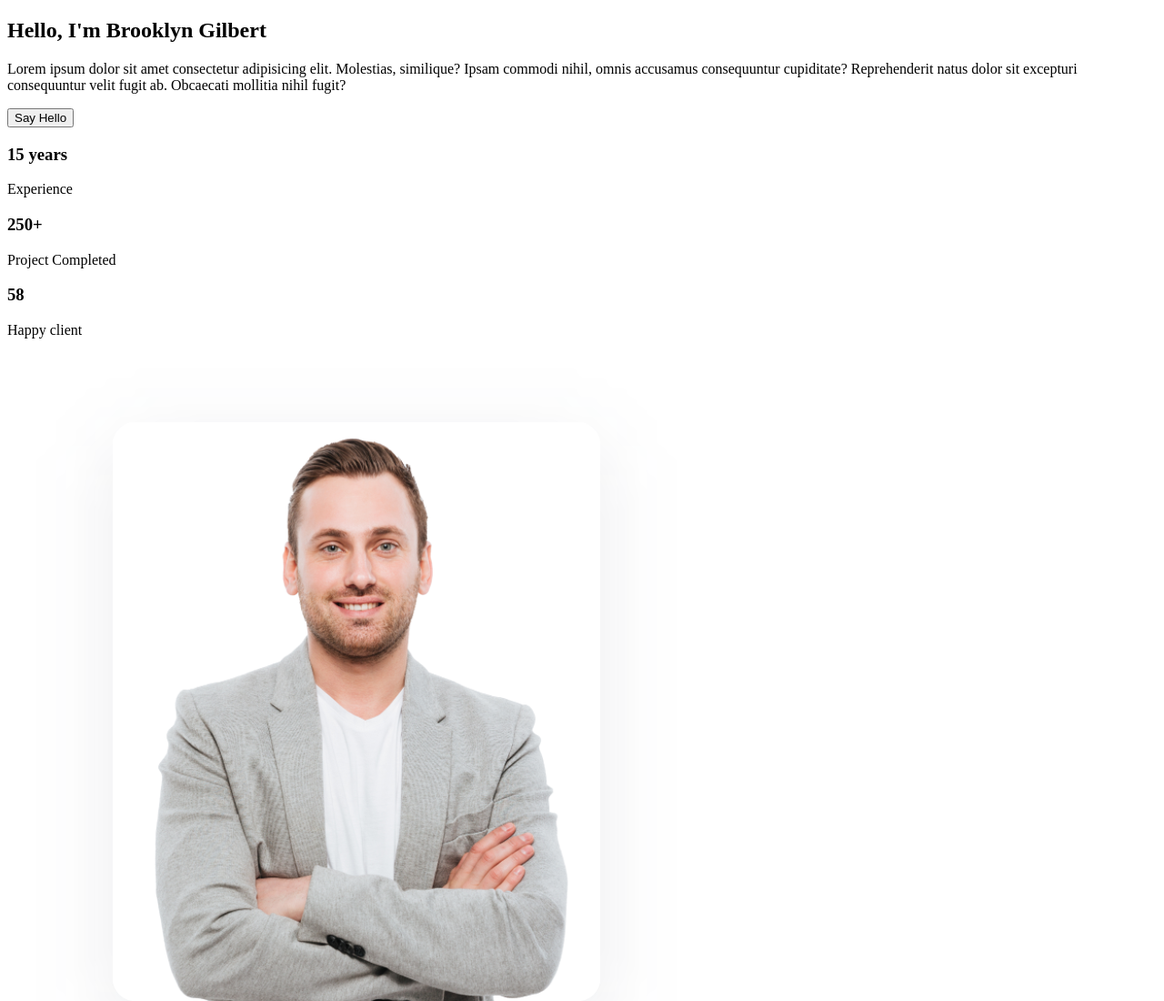
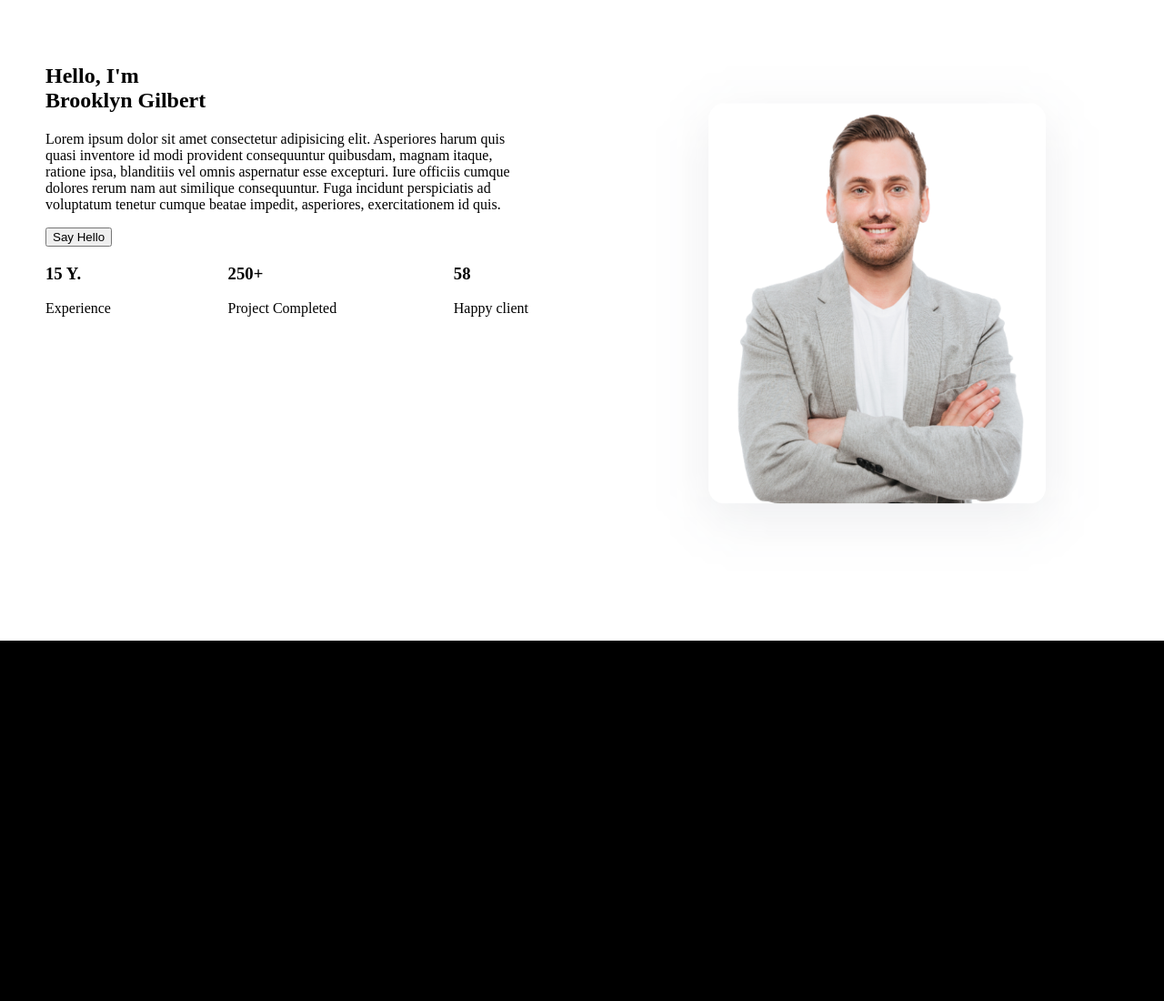
Before and after one commit to shamsuzaman/Our-Protfolio, a plain HTML site: page index.html in a window 1280 px wide. Shown: the top 1100 px of the page at 91% size. After the commit the page ends 800 px from the top, so only its background shows below. Drawn offline with Linux system fonts and the light colour scheme.

Commit message:
New update is here

```diff
--- /dev/null
+++ b/css/style.css
@@ -0,0 +1,27 @@
+body{
+    background-color: black;
+    padding: 0;
+    margin: 0;
+
+}
+section{
+    background-color: white;
+    display: flex;
+    justify-content: space-between;
+    padding: 50px;
+}
+.left-side{
+    width: 45%;
+}
+.right-side{
+    width: 45%;
+}
+
+img{
+    width: 100%;
+}
+.experience-area{
+display: flex;
+justify-content: space-between;
+padding: auto;
+}
--- a/index.html
+++ b/index.html
@@ -4,24 +4,25 @@
     <meta charset="UTF-8">
     <meta name="viewport" content="width=device-width, initial-scale=1.0">
     <title>Our Protfolio</title>
+    <link rel="stylesheet" href="./css/style.css">
 </head>
 <body>
 <section>
-    <div>
+
+    <div class="left-side">
+
         <div>
-            <h1>Hello, I'm Brooklyn Gilbert</h1>
-            <p>Lorem ipsum dolor sit amet consectetur
-                adipisicing elit. Molestias, similique?
-                Ipsam commodi nihil, omnis accusamus consequuntur
-                 cupiditate? Reprehenderit natus dolor sit excepturi
-                  consequuntur velit fugit ab. Obcaecati
-                  mollitia nihil fugit?</p>
+            <h1>Hello, I'm
+                <br/>
+                 Brooklyn Gilbert</h1>
+            <p>Lorem ipsum dolor sit amet consectetur adipisicing elit. Asperiores harum quis quasi inventore id modi provident consequuntur quibusdam, magnam itaque, ratione ipsa, blanditiis vel omnis aspernatur esse excepturi. Iure officiis cumque dolores rerum nam aut similique consequuntur. Fuga incidunt perspiciatis ad voluptatum tenetur cumque beatae impedit, asperiores, exercitationem id quis.</p>
             <button>Say Hello</button>
         </div>
 
+     <div class="experience-area">
         <div>
-        <div>
-            <h3>15 years</h3>
+            <h3>15 Y.</h3>
+
         <span>Experience</span>
         </div>
 
@@ -34,12 +35,12 @@
             <h3>58</h3>
         <span>Happy client</span>
         </div>
-        </div>
+     </div>
+    </div>
+    <div class="right-side">
+        <img src="./images/Hero.png"/>
+     </div>
 
-        <div>
-           <img src="./images/Hero.png"/>
-        </div>
-    </div>
 </section>
 </body>
 </html>
```
